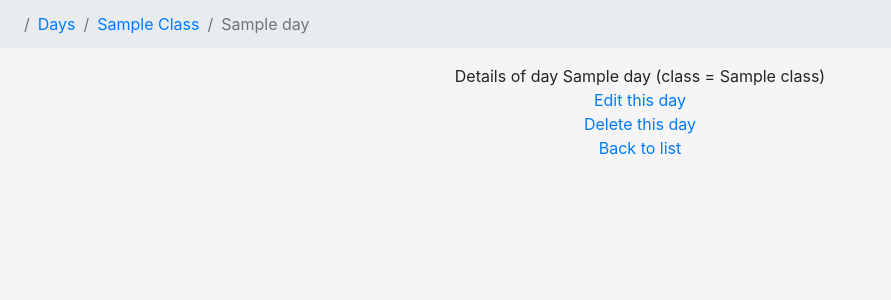
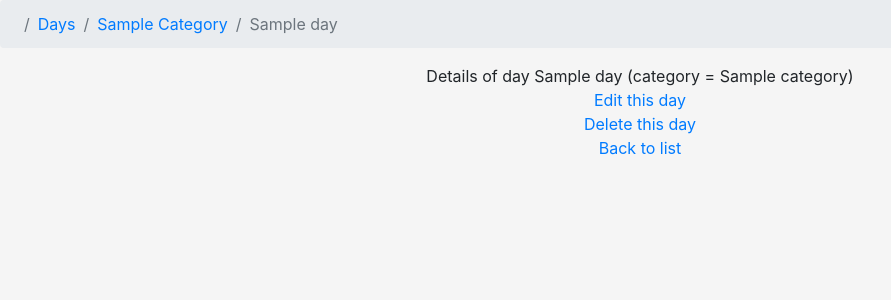
Before and after one commit to BrRoman/ordomatic-django, a Django app: template ordomatic/apps/days/templates/days/details.html in a window 1280 px wide. Shown: the part 69-369 px from the top of the page, without its empty margins (0-891 px from the left). Run offline with Django 3.2, Linux system fonts and the light colour scheme; the template is opened without the code that fills it: most values are stand-ins (such as "Sample title", 1, 10 or a date in 2020); style sheets or scripts are compiled from the project's sources; some libraries are stand-ins or nearby versions; some web fonts are replaced.

Commit message:
Urls.py: '<str:class>' => '<str:category>'.

```diff
--- a/ordomatic/apps/days/templates/days/delete.html
+++ b/ordomatic/apps/days/templates/days/delete.html
@@ -2,8 +2,8 @@
 
 {% block breadcrumbs %}
     <li class="breadcrumb-item"><a href={% url 'days:home' %}>Days</a></li>
-    <li class="breadcrumb-item"><a href={% url 'days:days_list' class %}>{{ class|title }}</a></li>
-    <li class="breadcrumb-item"><a href={% url 'days:day_details' class day.pk %}>{{ day }}</a></li>
+    <li class="breadcrumb-item"><a href={% url 'days:days_list' category %}>{{ category|title }}</a></li>
+    <li class="breadcrumb-item"><a href={% url 'days:day_details' category day.pk %}>{{ day }}</a></li>
     <li class="breadcrumb-item active">Delete</li>
 {% endblock breadcrumbs %}
 
--- a/ordomatic/apps/days/templates/days/details.html
+++ b/ordomatic/apps/days/templates/days/details.html
@@ -2,14 +2,14 @@
 
 {% block breadcrumbs %}
     <li class="breadcrumb-item"><a href={% url 'days:home' %}>Days</a></li>
-    <li class="breadcrumb-item"><a href={% url 'days:days_list' class %}>{{ class|title }}</a></li>
+    <li class="breadcrumb-item"><a href={% url 'days:days_list' category %}>{{ category|title }}</a></li>
     <li class="breadcrumb-item active">{{ day }}</li>
 {% endblock breadcrumbs %}
 
 {% block content %}
-    Details of day {{ day }} (class = {{ class }})
+    Details of day {{ day }} (category = {{ category }})
 
-    <a href={% url 'days:day_update' class day.pk%}>Edit this day</a>
-    <a href={% url 'days:day_delete' class day.pk%}>Delete this day</a>
-    <a href={% url 'days:days_list' class %}>Back to list</a>
+    <a href={% url 'days:day_update' category day.pk%}>Edit this day</a>
+    <a href={% url 'days:day_delete' category day.pk%}>Delete this day</a>
+    <a href={% url 'days:days_list' category %}>Back to list</a>
 {% endblock content %}
--- a/ordomatic/apps/days/templates/days/form.html
+++ b/ordomatic/apps/days/templates/days/form.html
@@ -4,9 +4,9 @@
 
 {% block breadcrumbs %}
     <li class="breadcrumb-item"><a href={% url 'days:home' %}>Days</a></li>
-    <li class="breadcrumb-item"><a href={% url 'days:days_list' class %}>{{ class|title }}</a></li>
+    <li class="breadcrumb-item"><a href={% url 'days:days_list' category %}>{{ category|title }}</a></li>
     {% if day %}
-        <li class="breadcrumb-item"><a href={% url 'days:day_details' class day.pk %}>{{ day }}</a></li>
+        <li class="breadcrumb-item"><a href={% url 'days:day_details' category day.pk %}>{{ day }}</a></li>
         <li class="breadcrumb-item active">Update</li>
     {% else %}
         <li class="breadcrumb-item active">Create</li>
--- a/ordomatic/apps/days/templates/days/list_sancto.html
+++ b/ordomatic/apps/days/templates/days/list_sancto.html
@@ -6,7 +6,7 @@
 {% endblock breadcrumbs %}
 
 {% block content %}
-    <h1>{{ class|title }}</h1>
+    <h1>{{ category|title }}</h1>
     <a href={% url 'days:day_create' 'sancto' %}>Create a new day</a>
 
     <table class="table table-sm table-bordered">
--- a/ordomatic/apps/days/templates/days/list_tempo.html
+++ b/ordomatic/apps/days/templates/days/list_tempo.html
@@ -6,7 +6,7 @@
 {% endblock breadcrumbs %}
 
 {% block content %}
-    <h1>{{ class|title }}</h1>
+    <h1>{{ category|title }}</h1>
     <a href={% url 'days:day_create' 'tempo' %}>Create a new day</a>
 
     <table class="table table-sm table-bordered">
```
Also changed, not shown: ordomatic/apps/days/urls.py (+5 -5 lines), ordomatic/apps/days/views.py (+11 -11 lines).
